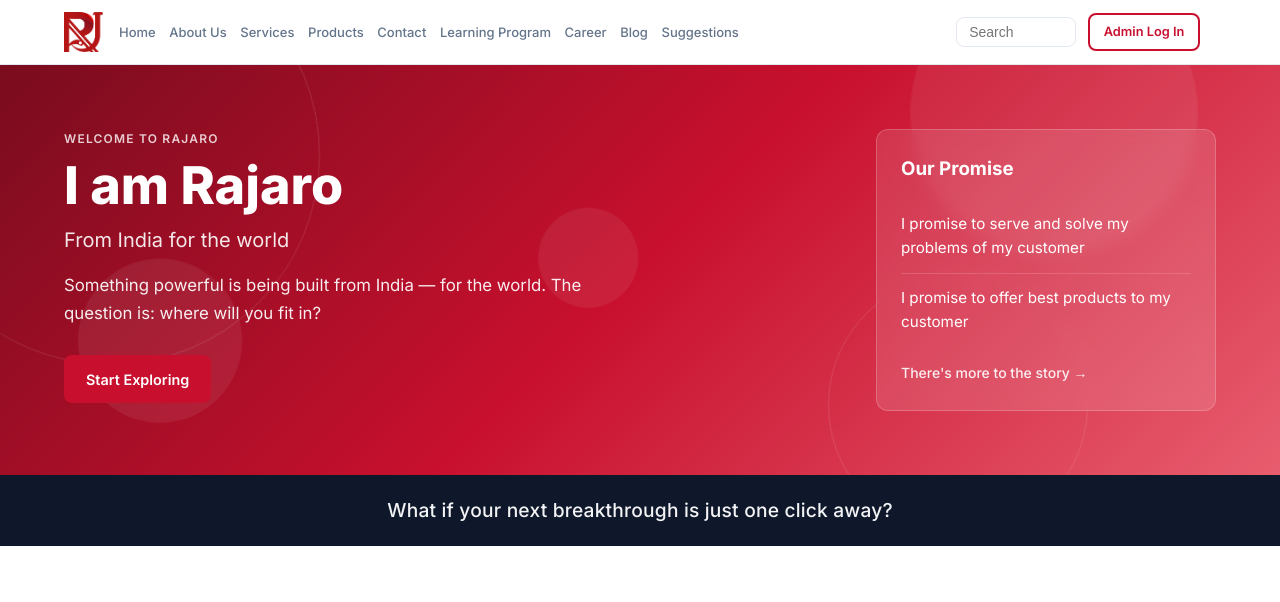
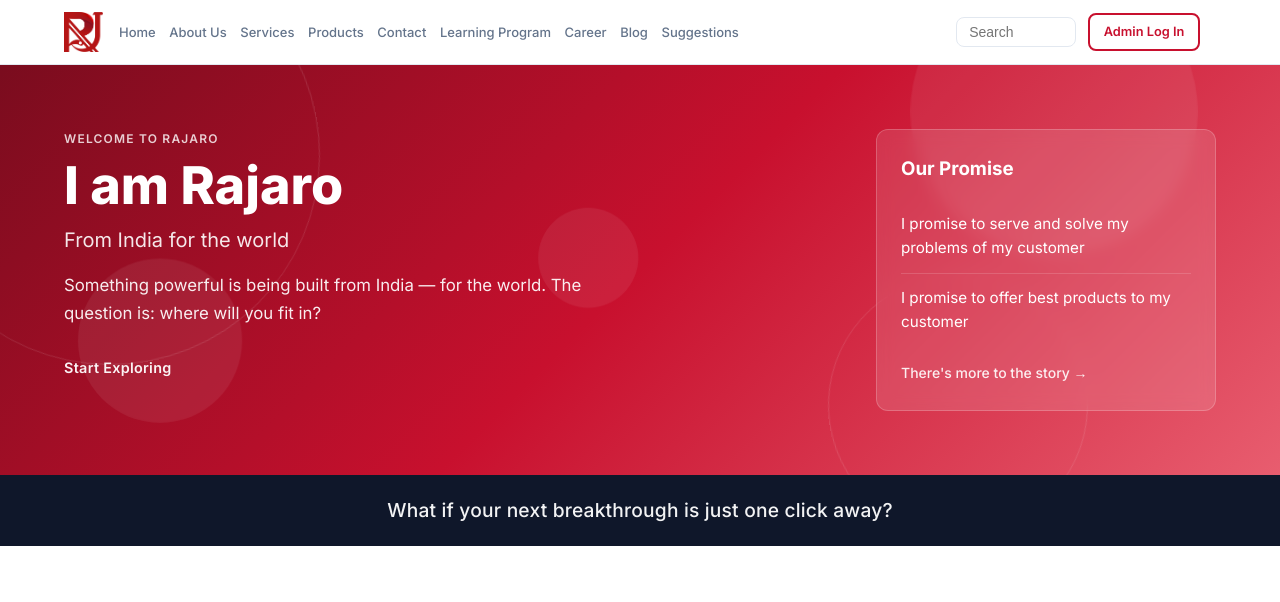
Before and after one commit to Researchpeoplecommunity/rajaro_website, a Flask app: page / in a window 1280 px wide. Shown: the top 602 px of the page. Run offline with Flask 3, Linux system fonts and the light colour scheme; data comes from the database, SQL or seed files in the repository.

Commit message:
Make Start Exploring plain text without link on home hero.
Co-authored-by: Cursor <cursoragent@cursor.com>

```diff
--- a/static/css/style.css
+++ b/static/css/style.css
@@ -161,6 +161,11 @@ a:hover { text-decoration: underline; }
 .hero-sub { font-size: 1.25rem; opacity: 0.9; margin: 0.5rem 0 1rem; }
 .hero .lead { opacity: 0.85; margin-bottom: 1.5rem; }
 .hero-actions { display: flex; gap: 1rem; flex-wrap: wrap; }
+.hero-cta-label {
+  display: inline-block; margin: 0;
+  font-size: 0.9rem; font-weight: 600; letter-spacing: 0.02em;
+  color: #fff; opacity: 0.95;
+}
 .hero .btn-outline { border-color: #fff; color: #fff; }
 .hero .btn-outline:hover { background: #fff; color: var(--primary); }
 
--- a/templates/home.html
+++ b/templates/home.html
@@ -15,9 +15,7 @@
       <h1>{{ hero_title }}</h1>
       <p class="hero-sub">{{ hero_subtitle }}</p>
       <p class="hero-hook">{{ hero_hook }}</p>
-      <div class="hero-actions">
-        <a href="#digital-world" class="btn btn-primary">{{ hero_btn_explore }}</a>
-      </div>
+      <p class="hero-cta-label">{{ hero_btn_explore }}</p>
     </div>
     <div class="promises-card">
       <h3>{{ promise_card_title }}</h3>
```
